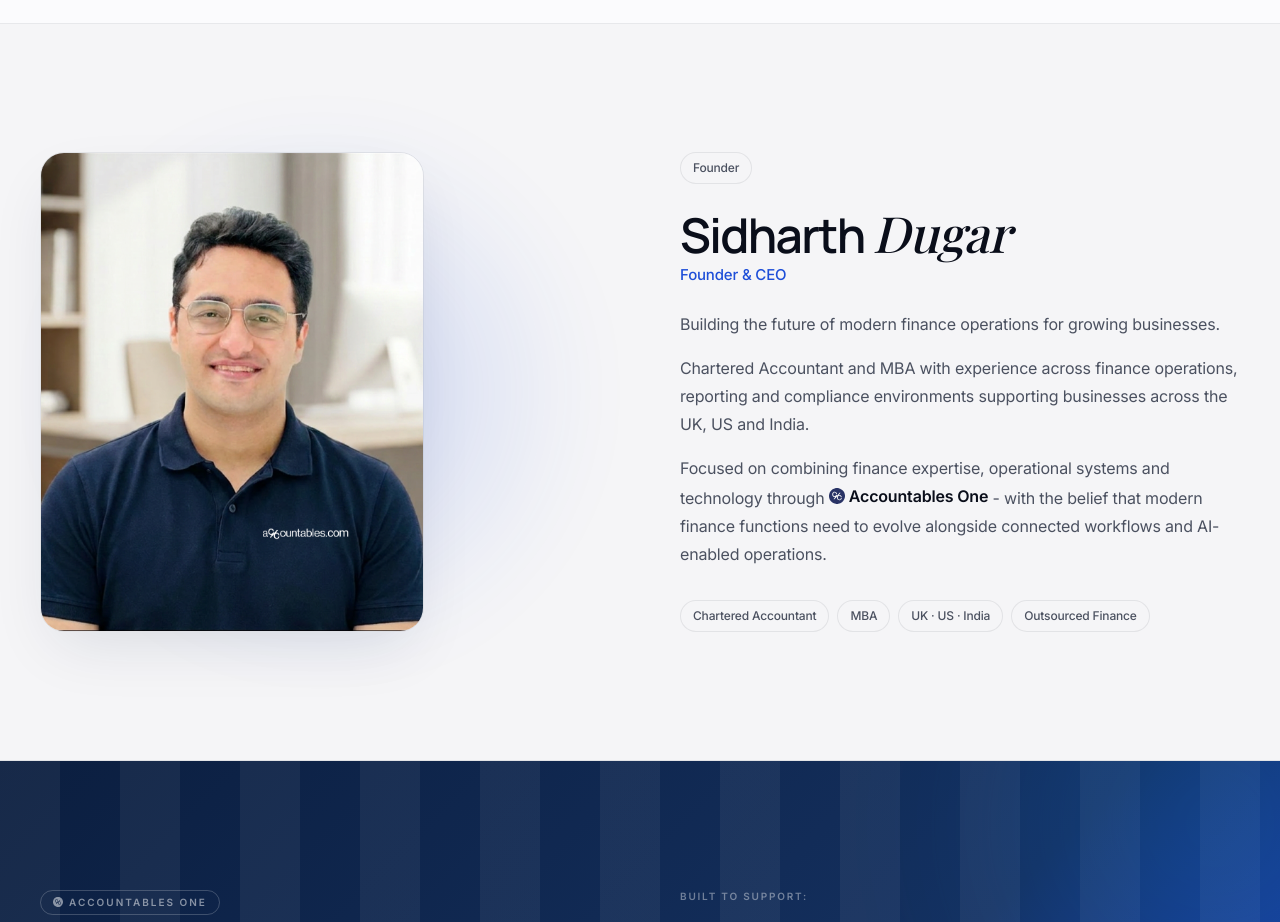
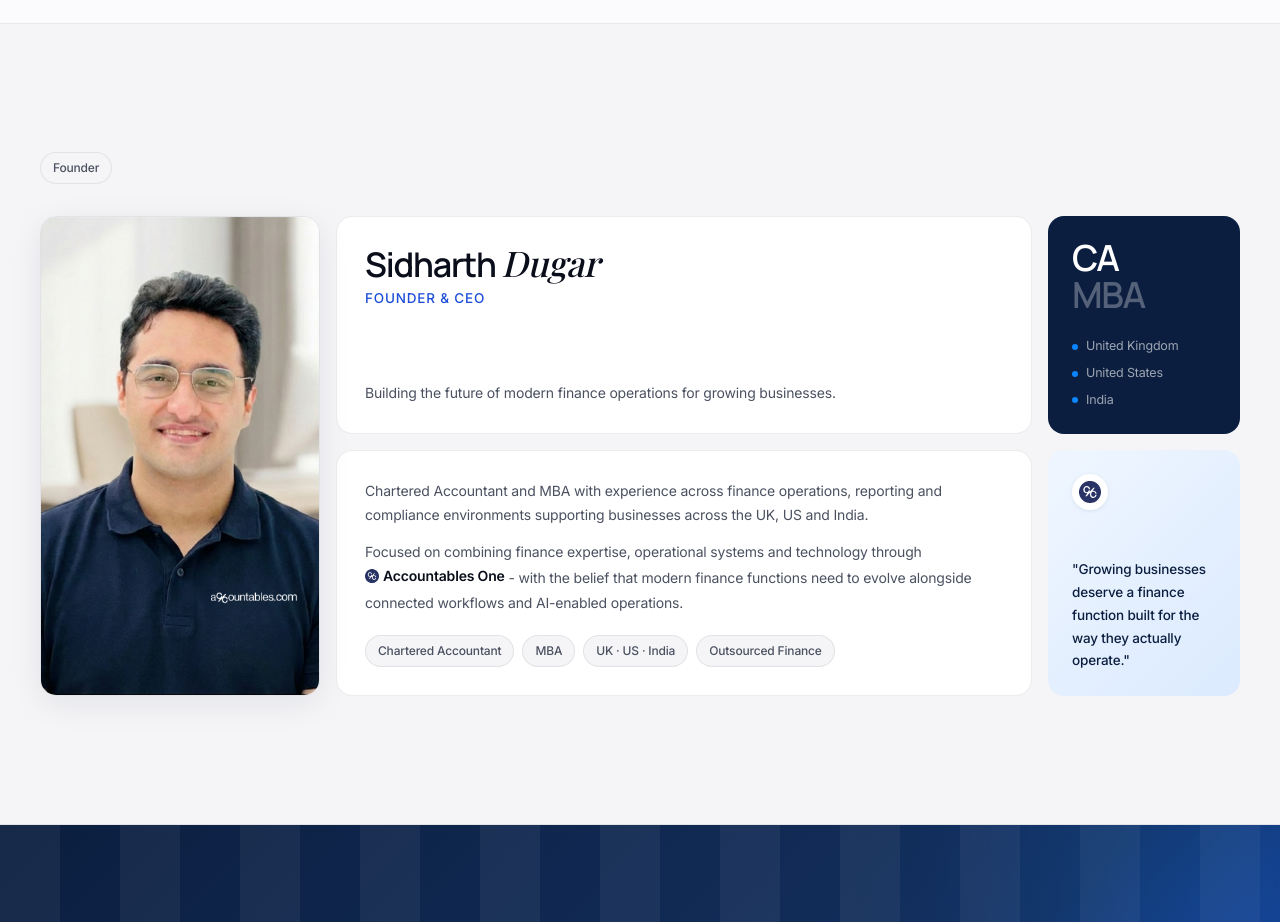
Before and after one commit to 0xayushM/accountables, a Next.js app: page /about in a window 1280 px wide. Shown: the part 2740-3662 px from the top of the page. Built offline with nearby package versions, Linux system fonts and the light colour scheme.

Commit message:
Redesign About page founder section with bento grid layout featuring photo, credentials tile, bio, and mission quote; move TrustedBy section above VirtualFinanceDept on homepage

```diff
--- a/app/about/page.tsx
+++ b/app/about/page.tsx
@@ -166,53 +166,96 @@
       {/* ── Founder ──────────────────────────────────────────── */}
       <section className="py-24 md:py-32 bg-[var(--surface-soft)] border-b border-[var(--border)]">
         <div className="mx-auto max-w-7xl px-6 md:px-10">
-          <div className="grid lg:grid-cols-2 gap-14 lg:gap-20 items-center">
+          <span className="pill mb-8 block w-fit">Founder</span>
 
-            {/* Photo */}
-            <div className="relative">
-              <div
-                className="absolute -inset-4 rounded-[32px] blur-2xl opacity-20"
-                style={{ background: "radial-gradient(circle, var(--brand-blue) 0%, transparent 70%)" }}
-                aria-hidden
-              />
-              <div className="relative rounded-[24px] overflow-hidden border border-[var(--border)] shadow-[0_24px_64px_-16px_rgba(11,30,63,0.12)] aspect-[4/5] max-w-sm mx-auto lg:mx-0">
+          {/* Bento grid */}
+          <div className="grid grid-cols-1 sm:grid-cols-2 lg:grid-cols-[280px_1fr_192px] gap-3 md:gap-4">
+
+            {/* ① Photo — spans 2 rows on lg, full width on sm */}
+            <div className="sm:col-span-2 lg:col-span-1 lg:row-span-2 rounded-2xl overflow-hidden border border-[var(--border)] shadow-[0_8px_32px_rgba(11,30,63,0.08)] relative min-h-[320px] lg:min-h-0">
               <Image
                 src="/founder.png"
                 alt="Sidharth Dugar - Founder & CEO of Accountables"
                 fill
                 className="object-cover object-top"
-                  sizes="(max-width: 768px) 90vw, 420px"
                 priority
               />
             </div>
+
+            {/* ② Name + headline */}
+            <div className="rounded-2xl border border-[var(--border)] bg-white p-6 md:p-7 flex flex-col justify-between gap-4">
+              <div>
+                <h2 className="display text-[26px] sm:text-[30px] md:text-[34px] font-semibold text-[var(--text-primary)] leading-[1.04]">
+                  Sidharth <span className="accent">Dugar</span>
+                </h2>
+                <p className="mt-1.5 text-[13.5px] font-medium text-[var(--brand-blue)] tracking-wide uppercase" style={{ letterSpacing: "0.06em" }}>
+                  Founder & CEO
+                </p>
+              </div>
+              <p className="text-[14px] leading-[1.7] text-[var(--text-secondary)]">
+                Building the future of modern finance operations for growing businesses.
+              </p>
             </div>
 
-            {/* Copy */}
+            {/* ③ Credentials tile (navy) */}
+            <div
+              className="rounded-2xl p-6 flex flex-col justify-between gap-6"
+              style={{ background: "var(--brand-navy)" }}
+            >
               <div>
-              <span className="pill mb-6 block w-fit">Founder</span>
-              <h2 className="display text-[32px] sm:text-[40px] md:text-[48px] font-semibold text-[var(--text-primary)] leading-[1.04]">
-                Sidharth{" "}
-                <span className="accent">Dugar</span>
-              </h2>
-              <p className="mt-1 text-[15px] font-medium text-[var(--brand-blue)]">Founder & CEO</p>
+                <div className="display text-[36px] font-semibold text-white leading-none">CA</div>
+                <div className="display text-[36px] font-semibold leading-none" style={{ color: "rgba(255,255,255,0.3)" }}>MBA</div>
+              </div>
+              <div className="flex flex-col gap-2">
+                {["United Kingdom", "United States", "India"].map((region) => (
+                  <div key={region} className="flex items-center gap-2">
+                    <span
+                      className="h-1.5 w-1.5 rounded-full flex-shrink-0"
+                      style={{ background: "var(--brand-accent)" }}
+                    />
+                    <span className="text-[12.5px] text-white/60">{region}</span>
+                  </div>
+                ))}
+              </div>
+            </div>
 
-              <p className="mt-6 text-[16px] leading-[1.75] text-[var(--text-secondary)]">
-                Building the future of modern finance operations for growing businesses.
-              </p>
-              <p className="mt-4 text-[16px] leading-[1.75] text-[var(--text-secondary)]">
+            {/* ④ Bio + tags */}
+            <div className="rounded-2xl border border-[var(--border)] bg-white p-6 md:p-7 flex flex-col justify-between gap-5">
+              <div className="flex flex-col gap-3">
+                <p className="text-[14px] leading-[1.75] text-[var(--text-secondary)]">
                   Chartered Accountant and MBA with experience across finance operations, reporting and compliance environments supporting businesses across the UK, US and India.
                 </p>
-              <p className="mt-4 text-[16px] leading-[1.75] text-[var(--text-secondary)]">
+                <p className="text-[14px] leading-[1.75] text-[var(--text-secondary)]">
                   Focused on combining finance expertise, operational systems and technology through{" "}
-                <span className="font-semibold text-[var(--text-primary)] inline-flex items-center gap-1"><img src="/icon.svg" alt="" style={{ display: 'inline-block', height: '1em', width: 'auto', verticalAlign: '-0.1em' }} />Accountables One</span>{" "}
-                - with the belief that modern finance functions need to evolve alongside connected workflows and AI-enabled operations.
+                  <span className="font-semibold text-[var(--text-primary)] inline-flex items-center gap-1">
+                    <img src="/icon.svg" alt="" style={{ display: "inline-block", height: "1em", width: "auto", verticalAlign: "-0.1em" }} />
+                    Accountables One
+                  </span>
+                  {" "}- with the belief that modern finance functions need to evolve alongside connected workflows and AI-enabled operations.
                 </p>
-
-              <div className="mt-8 flex flex-wrap gap-2">
+              </div>
+              <div className="flex flex-wrap gap-2">
                 {["Chartered Accountant", "MBA", "UK · US · India", "Outsourced Finance"].map((tag) => (
                   <span key={tag} className="pill text-[12px]">{tag}</span>
                 ))}
               </div>
+            </div>
+
+            {/* ⑤ Mission tile */}
+            <div
+              className="rounded-2xl p-6 flex flex-col justify-between gap-4"
+              style={{ background: "linear-gradient(135deg, #eff6ff 0%, #dbeafe 100%)" }}
+            >
+              <span
+                className="h-9 w-9 rounded-xl flex items-center justify-center"
+                style={{ background: "white", boxShadow: "0 1px 4px rgba(11,30,63,0.08)" }}
+                aria-hidden
+              >
+                <img src="/icon.svg" alt="" style={{ width: 22, height: 22 }} />
+              </span>
+              <p className="text-[13.5px] leading-[1.7] text-[var(--brand-navy)] font-medium">
+                "Growing businesses deserve a finance function built for the way they actually operate."
+              </p>
             </div>
 
           </div>
--- a/app/page.tsx
+++ b/app/page.tsx
@@ -16,9 +16,9 @@
       <Navbar />
       <main className="flex-1">
         <Hero />
+        <TrustedBy />
         <VirtualFinanceDept />
         <FinanceOrganized />
-        <TrustedBy />
         <CaseStudiesPreview />
         <FAQ />
         <CTA />
```
Lines whose indentation alone changed are shown as unchanged.
